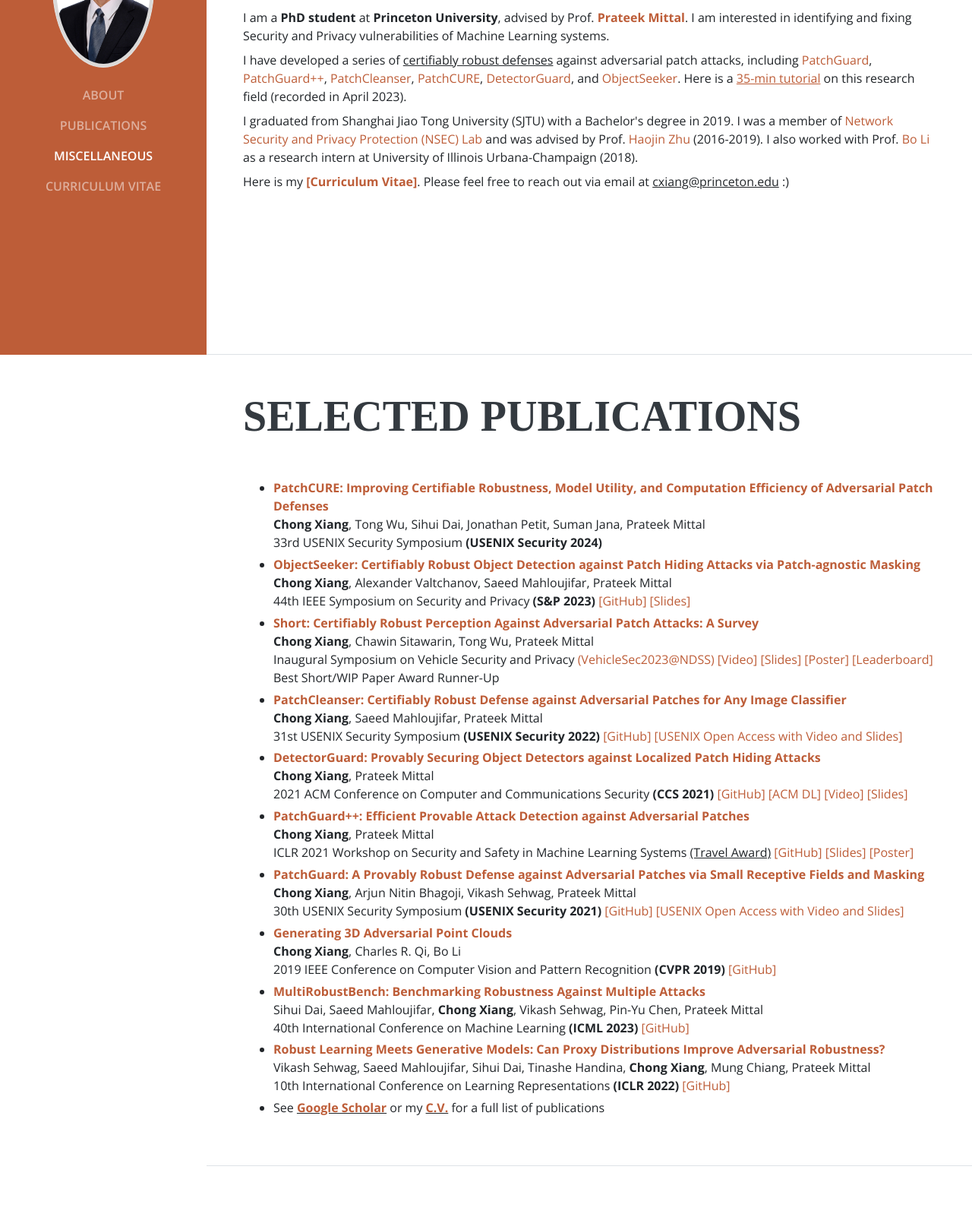
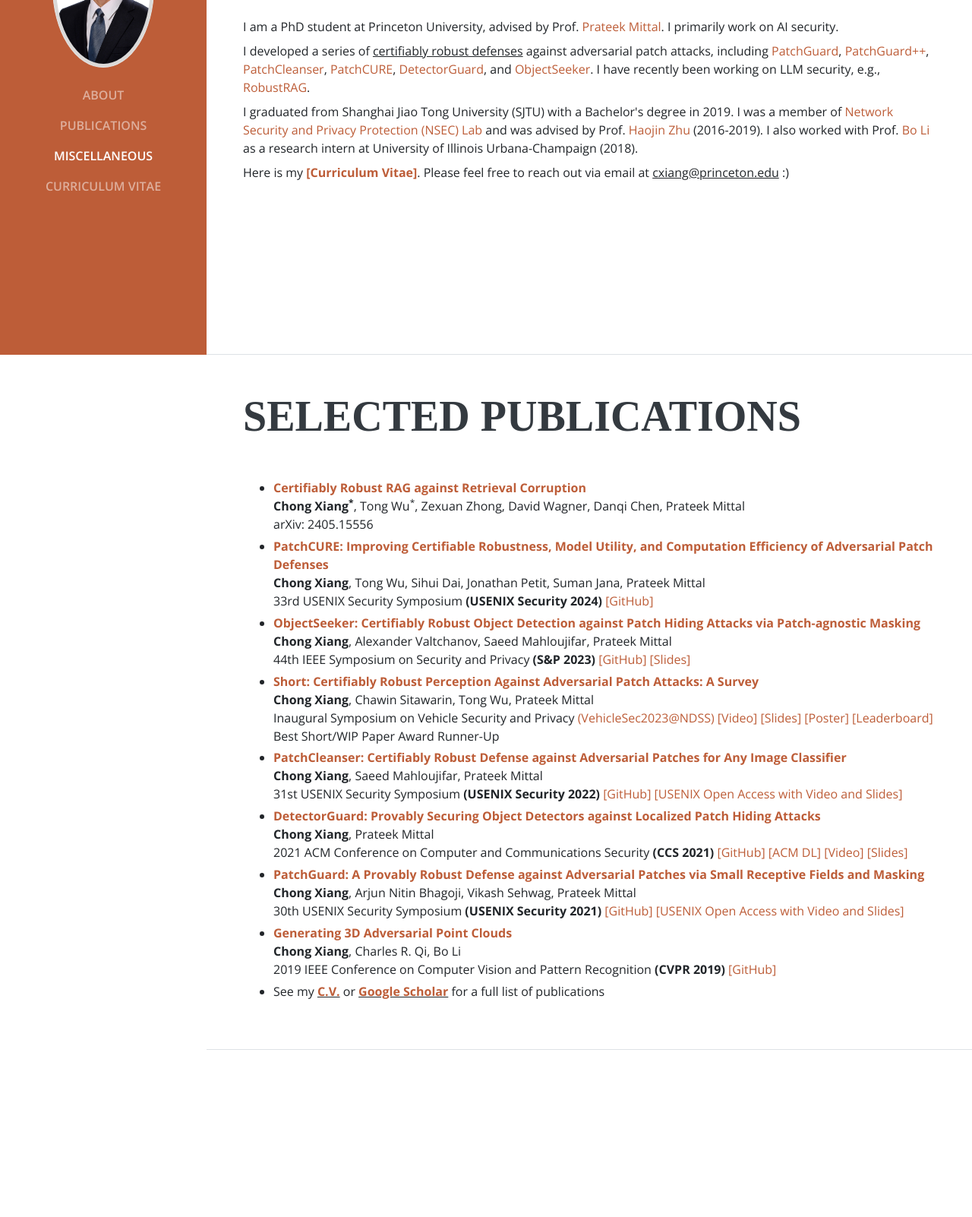
Before and after one commit to xiangchong1/xiangchong1.github.io, a plain HTML site: page index.html in a window 1280 px wide. Shown: the part 333-1935 px from the top of the page at 76% size. Drawn offline with nearby package versions, Linux system fonts and the light colour scheme; a web font is replaced by a local one.

Commit message:
Update index.html

```diff
--- a/index.html
+++ b/index.html
@@ -66,9 +66,9 @@
 	<div class="my-auto">
 		<h1 class="mb-5">Chong
 		Xiang  <!--  &nbsp&nbsp&nbsp <a href="./pdf/CV_Chong_Xiang.pdf"><img src="./asset/cv_icon.png" width="3%" align="bottom"></a>--></h1>
-		<p class="mb-2"> I am a <b>PhD student</b> at <b>Princeton University</b>, advised by Prof. <a href="https://www.princeton.edu/~pmittal/index.html"><b>Prateek Mittal</b></a>. I am interested in identifying and fixing Security and Privacy vulnerabilities of Machine Learning systems.</p>
+		<p class="mb-2"> I am a PhD student at Princeton University, advised by Prof. <a href="https://www.princeton.edu/~pmittal/index.html">Prateek Mittal</a>. I primarily work on AI security. <!--I am interested in identifying and fixing Security and Privacy vulnerabilities of Machine Learning systems.</p>-->
 
-		<p class="mb-2"> I have developed a series of <u>certifiably robust defenses</u> against adversarial patch attacks, including <a href="https://arxiv.org/abs/2005.10884">PatchGuard</a>, <a href="https://arxiv.org/abs/2104.12609">PatchGuard++</a>, <a href="https://arxiv.org/abs/2108.09135">PatchCleanser</a>, <a href="https://arxiv.org/abs/2310.13076">PatchCURE</a>, <a href="https://arxiv.org/abs/2102.02956">DetectorGuard</a>, and <a href="https://arxiv.org/abs/2202.01811">ObjectSeeker</a>. Here is a <a href="https://www.youtube.com/watch?v=47_Gnai_TUA"><u>35-min tutorial</u></a> on this research field (recorded in April 2023).</p>
+		<p class="mb-2"> I developed a series of <u>certifiably robust defenses</u> against adversarial patch attacks, including <a href="https://arxiv.org/abs/2005.10884">PatchGuard</a>, <a href="https://arxiv.org/abs/2104.12609">PatchGuard++</a>, <a href="https://arxiv.org/abs/2108.09135">PatchCleanser</a>, <a href="https://arxiv.org/abs/2310.13076">PatchCURE</a>, <a href="https://arxiv.org/abs/2102.02956">DetectorGuard</a>, and <a href="https://arxiv.org/abs/2202.01811">ObjectSeeker</a>. I have recently been working on LLM security, e.g., <a href="https://arxiv.org/abs/2405.15556">RobustRAG</a>.</p>
 
 		<p class="mb-2"> I graduated from Shanghai Jiao Tong University (SJTU) with a Bachelor's degree in 2019. I was a member of <a href="https://nsec.sjtu.edu.cn/">Network Security and Privacy Protection (NSEC) Lab</a> and was advised by Prof. <a href="https://nsec.sjtu.edu.cn/~hjzhu/">Haojin Zhu</a> (2016-2019). I also worked with Prof. <a href="https://aisecure.github.io/">Bo Li</a> as a research intern at University of Illinois Urbana-Champaign (2018).</p>
 
@@ -85,7 +85,9 @@
 	<h2 class="mb-5">Selected Publications<!-- &nbsp&nbsp&nbsp <a href="https://scholar.google.com/citations?user=aLXNz30AAAAJ&hl=en"><img src="./asset/gs_icon.png" width="1.7%" align="bottom"></a>--> <!--<a style="color:dark;font-size: 1rem;font-family: 'Open Sans',serif;text-transform: capitalize;" href="https://scholar.google.com/citations?user=aLXNz30AAAAJ&hl=en"> Google Scholar</a>--></h2>
 	<ul >
 
-		<li class="extra-margin-li"><a href="https://arxiv.org/abs/2310.13076"><b>PatchCURE: Improving Certifiable Robustness, Model Utility, and Computation Efficiency of Adversarial Patch Defenses</b></a><br><b>Chong Xiang</b>, Tong Wu, Sihui Dai, Jonathan Petit, Suman Jana, Prateek Mittal <br> 33rd USENIX Security Symposium <b>(USENIX Security 2024)</b> </li>
+		<li class="extra-margin-li"><a href="https://arxiv.org/abs/2405.15556"><b>Certifiably Robust RAG against Retrieval Corruption</b></a><br><b>Chong Xiang<sup>*</sup></b>, Tong Wu<sup>*</sup>, Zexuan Zhong, David Wagner, Danqi Chen, Prateek Mittal <br> arXiv: 2405.15556 </li>
+
+		<li class="extra-margin-li"><a href="https://arxiv.org/abs/2310.13076"><b>PatchCURE: Improving Certifiable Robustness, Model Utility, and Computation Efficiency of Adversarial Patch Defenses</b></a><br><b>Chong Xiang</b>, Tong Wu, Sihui Dai, Jonathan Petit, Suman Jana, Prateek Mittal <br> 33rd USENIX Security Symposium <b>(USENIX Security 2024)</b> <a href="https://github.com/inspire-group/PacthCURE">[GitHub]</a></li>
 
 		<li class="extra-margin-li"><a href="https://arxiv.org/abs/2202.01811"><b>ObjectSeeker: Certifiably Robust Object Detection against Patch Hiding Attacks via Patch-agnostic Masking</b></a><br><b>Chong Xiang</b>, Alexander Valtchanov, Saeed Mahloujifar, Prateek Mittal <br> 44th IEEE Symposium on Security and Privacy <b>(S&P 2023)</b> <a href="https://github.com/inspire-group/ObjectSeeker">[GitHub]</a> <a href="https://drive.google.com/file/d/1guqJLMQX-GZJIjIqtgA5zLmoui9IJtV2/view?usp=sharing">[Slides]</a></li>
 
@@ -98,8 +100,8 @@
 		<li class="extra-margin-li"><a href="https://arxiv.org/abs/2102.02956"><b>DetectorGuard: Provably Securing Object Detectors against Localized Patch Hiding Attacks</b></a><br><b>Chong Xiang</b>, Prateek Mittal <br> 2021 ACM Conference on Computer and Communications Security <b>(CCS 2021)</b> <a href="https://github.com/inspire-group/DetectorGuard">[GitHub]</a> <a href="https://dl.acm.org/doi/10.1145/3460120.3484757">[ACM DL]</a> <a href="https://drive.google.com/file/d/1gwsnLxFMzZ6BsJpmsyvlzbWnuYyFI0Fq/view?usp=sharing">[Video]</a> <a href="https://drive.google.com/file/d/1DSlRaJKnmHzZBrh4C0K38FFxlRnc1rAI/view?usp=share_link">[Slides]</a>
 		</li>
 
-		<li class="extra-margin-li"><a href="https://arxiv.org/abs/2104.12609"><b>PatchGuard++: Efficient Provable Attack Detection against Adversarial Patches</b></a><br><b>Chong Xiang</b>, Prateek Mittal <br> ICLR 2021 Workshop on Security and Safety in Machine Learning Systems <u>(Travel Award)</u> <a href="https://github.com/inspire-group/PatchGuard">[GitHub]</a> <a href="https://drive.google.com/file/d/1mSM9XUZH1u6A33vX-IK6-cM55LC3tLLd/view?usp=share_link">[Slides]</a> <a href="https://drive.google.com/file/d/1EoT8jSNZZqFuWabVtWNctzHPXSfH45Km/view?usp=sharing">[Poster]</a>
-		</li>
+		<!--<li class="extra-margin-li"><a href="https://arxiv.org/abs/2104.12609"><b>PatchGuard++: Efficient Provable Attack Detection against Adversarial Patches</b></a><br><b>Chong Xiang</b>, Prateek Mittal <br> ICLR 2021 Workshop on Security and Safety in Machine Learning Systems <u>(Travel Award)</u> <a href="https://github.com/inspire-group/PatchGuard">[GitHub]</a> <a href="https://drive.google.com/file/d/1mSM9XUZH1u6A33vX-IK6-cM55LC3tLLd/view?usp=share_link">[Slides]</a> <a href="https://drive.google.com/file/d/1EoT8jSNZZqFuWabVtWNctzHPXSfH45Km/view?usp=sharing">[Poster]</a>
+		</li>-->
 
 		<li class="extra-margin-li"><a href="https://arxiv.org/abs/2005.10884"><b>PatchGuard: A Provably Robust Defense against Adversarial Patches via Small Receptive Fields and Masking</b></a><br><b>Chong Xiang</b>, Arjun Nitin Bhagoji, Vikash Sehwag, Prateek Mittal <br> 30th USENIX Security Symposium <b>(USENIX Security 2021)</b> <a href="https://github.com/inspire-group/PatchGuard">[GitHub]</a> <a href="https://www.usenix.org/conference/usenixsecurity21/presentation/xiang">[USENIX Open Access with Video and Slides]</a>
 		</li>
@@ -111,13 +113,13 @@
 
 		<li><a href="http://nsec.sjtu.edu.cn/publications/2018/APPCLASSIFIER%20Automated%20App%20Inference%20on%20Encrypted%20Traffic%20via%20Meta%20Data%20Analysis.pdf"><b>AppClassifier: Automated App Inference on Encrypted Traffic via Meta Data Analysis</b></a><br><b>Chong Xiang</b>, Qingrong Chen, Minhui Xue, Haojin Zhu <br> 2018 IEEE Global Communications Conference <b>(GLOBECOM 2018)</b></li>  -->
 
-		<li class="extra-margin-li"><a href="https://arxiv.org/abs/2302.10980"><b>MultiRobustBench: Benchmarking Robustness Against Multiple Attacks</b></a><br>Sihui Dai, Saeed Mahloujifar, <b>Chong Xiang</b>, Vikash Sehwag, Pin-Yu Chen, Prateek Mittal <br> 40th International Conference on Machine Learning <b>(ICML 2023)</b> <a href="https://github.com/inspire-group/multirobustbench">[GitHub]</a>
+		<!--<li class="extra-margin-li"><a href="https://arxiv.org/abs/2302.10980"><b>MultiRobustBench: Benchmarking Robustness Against Multiple Attacks</b></a><br>Sihui Dai, Saeed Mahloujifar, <b>Chong Xiang</b>, Vikash Sehwag, Pin-Yu Chen, Prateek Mittal <br> 40th International Conference on Machine Learning <b>(ICML 2023)</b> <a href="https://github.com/inspire-group/multirobustbench">[GitHub]</a>
 		</li>
 
 		<li class="extra-margin-li"><a href="https://arxiv.org/abs/2104.09425"><b>Robust Learning Meets Generative Models: Can Proxy Distributions Improve Adversarial Robustness?</b></a><br>Vikash Sehwag, Saeed Mahloujifar, Sihui Dai, Tinashe Handina, <b>Chong Xiang</b>, Mung Chiang, Prateek Mittal <br> 10th International Conference on Learning Representations <b>(ICLR 2022)</b> <a href="https://github.com/inspire-group/proxy-distributions">[GitHub]</a>
-		</li>
+		</li>-->
 
-		<li>See <u><b><a href="https://scholar.google.com/citations?user=aLXNz30AAAAJ&hl=en">Google Scholar</a></b></u> or my <u><a href="cv.html"><b>C.V.</b></a></u> for a full list of publications</li>
+		<li>See my <u><a href="cv.html"><b>C.V.</b></a></u> or <u><b><a href="https://scholar.google.com/citations?user=aLXNz30AAAAJ&hl=en">Google Scholar</a></b></u> for a full list of publications</li>
 	</ul>
 
 	</div>
@@ -131,7 +133,6 @@
 			<li><b>Blog posts</b> for adversarial patches and certifiably robust image classification: <a href="https://freedom-to-tinker.com/2022/07/12/toward-trustworthy-machine-learning-an-example-in-defending-against-adversarial-patch-attacks/">[post1]</a> <a href="https://freedom-to-tinker.com/2022/07/19/toward-trustworthy-machine-learning-an-example-in-defending-against-adversarial-patch-attacks-2/">[post2]</a></li>
 			<li><b>Paper list</b> for adversarial patch research: <a href="https://github.com/xiangchong1/adv-patch-paper-list">[link]</a></li>
 			<li><b>Leaderboard</b> for certifiable robustness against adversarial patch attacks: <a href="https://github.com/inspire-group/patch-defense-leaderboard">[link]</a></li>
-			<li>A dummy link for a side project <a href="https://xiangchong.xyz/fun/">[link]</a> (please ignore)</li>
 		</ul>
 	</div>
 	</section>
@@ -143,7 +144,7 @@
 	</section>-->
 	<footer style="text-align:center">
 		<!--<script type="text/javascript" src="//rf.revolvermaps.com/0/0/9.js?i=5a9uf8cod08&amp;t=Last%20updated%2004%2F2023" async="async"></script>-->
-		Last update: Feb. 2024
+		Last update: May 2024
 	</footer>
 
 	<!-- Bootstrap core JavaScript -->
```
